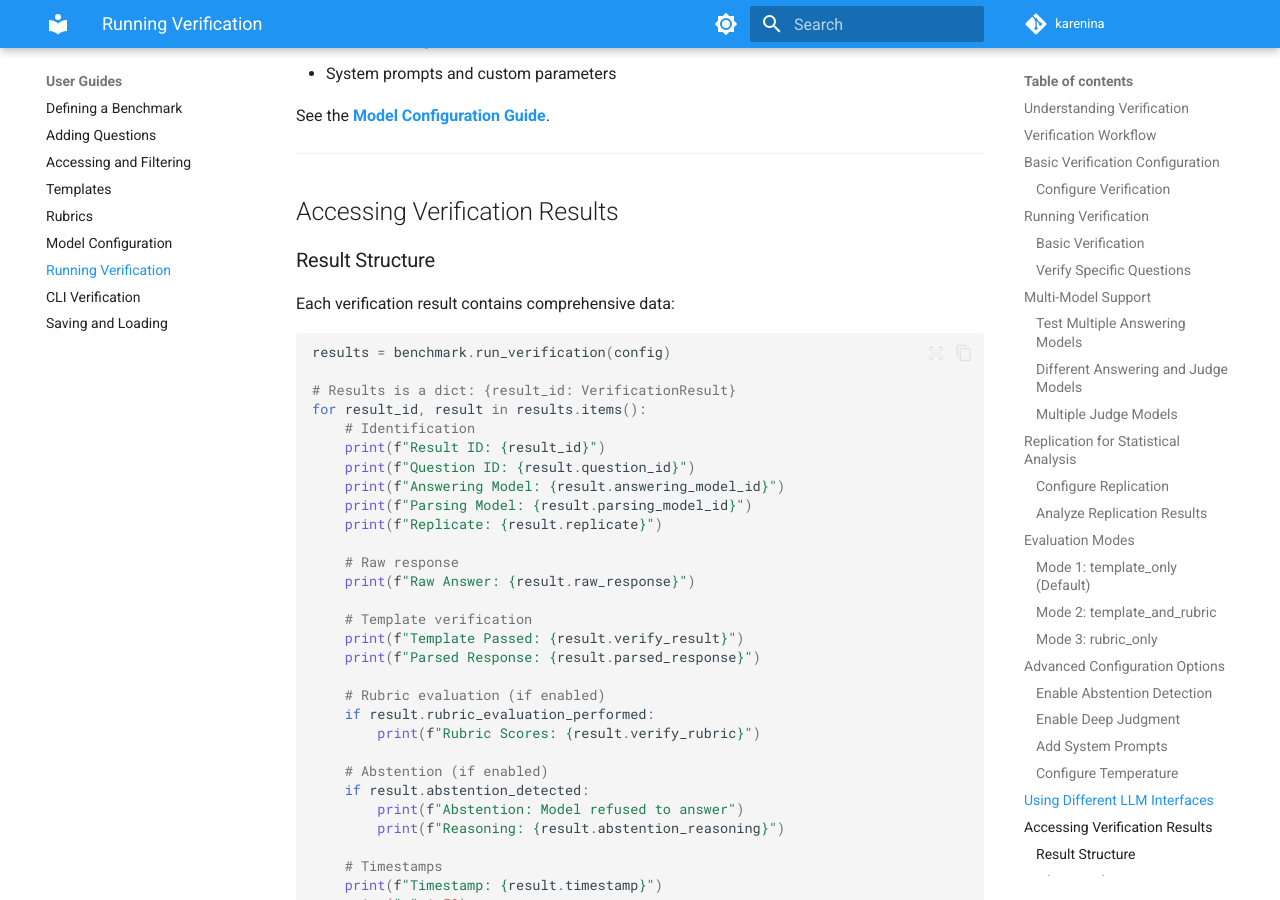
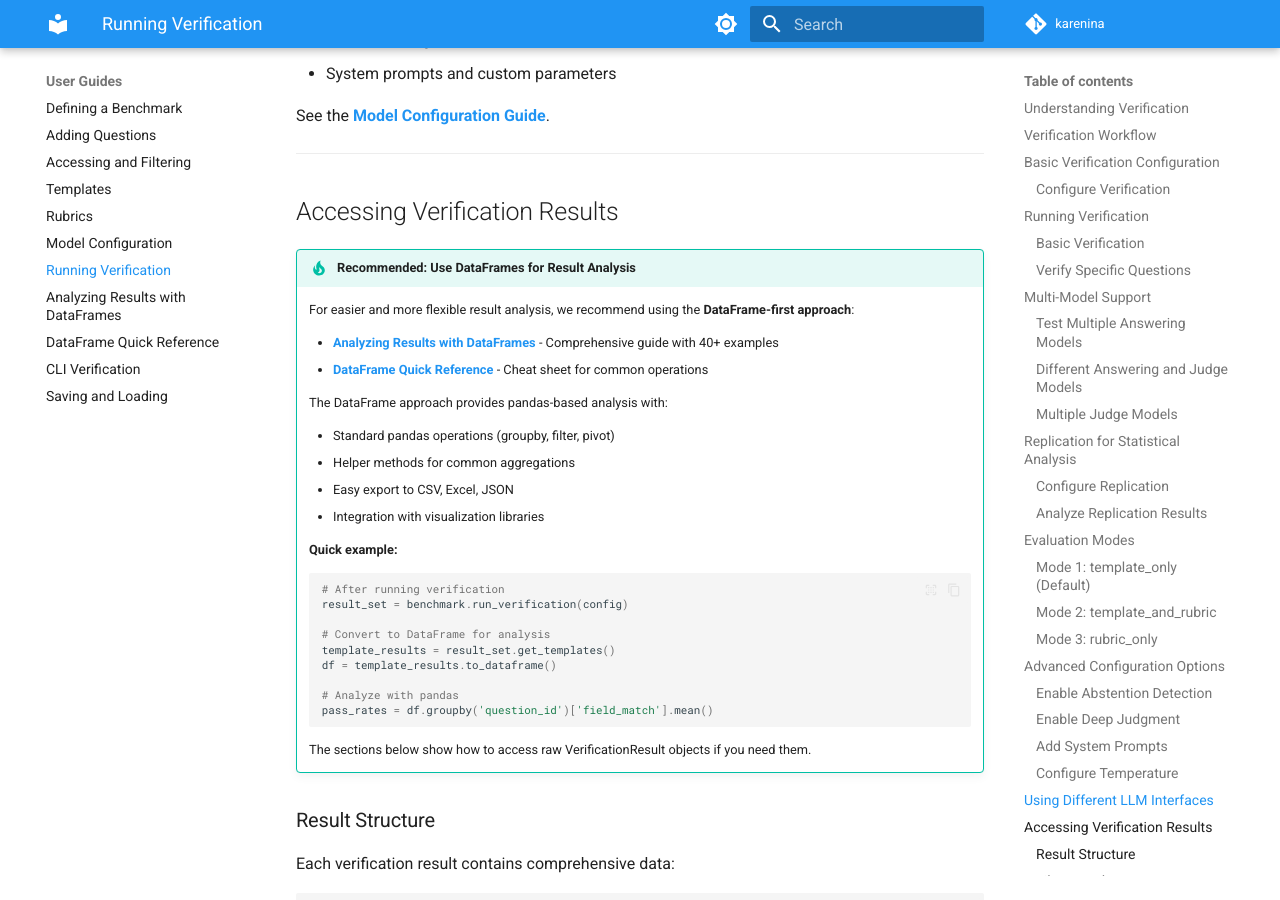
Before and after one commit to biocypher/karenina, an MkDocs documentation site: the page built from docs/using-karenina/verification.md, in a window 1280 px wide and 900 px high, scrolled down 12102 px. Built offline with MkDocs 1.6.1 and Material for MkDocs 9.7.7, drawn with Linux system fonts in a browser that asks for light colours; comment, search, counter and statistics services are not loaded.

Commit message:
docs(navigation): integrate DataFrame guides into documentation
Added DataFrame documentation to navigation and enhanced verification guide:

- mkdocs.yml: Added "Analyzing Results with DataFrames" and "DataFrame
  Quick Reference" to User Guides navigation after "Running Verification"
- verification.md: Added prominent tip box at start of "Accessing
  Verification Results" section recommending DataFrame-first approach
  with links to both guides and quick usage example

This makes the new DataFrame feature more discoverable by surfacing it
prominently where users first learn about accessing verification results.

🤖 Generated with [Claude Code](https://claude.com/claude-code)

Co-Authored-By: Claude <noreply@anthropic.com>

````diff
--- a/docs/using-karenina/verification.md
+++ b/docs/using-karenina/verification.md
@@ -572,6 +572,34 @@ See the **[Model Configuration Guide](model-configuration.md)**.
 
 ## Accessing Verification Results
 
+!!! tip "Recommended: Use DataFrames for Result Analysis"
+    For easier and more flexible result analysis, we recommend using the **DataFrame-first approach**:
+
+    - **[Analyzing Results with DataFrames](analyzing-results-dataframes.md)** - Comprehensive guide with 40+ examples
+    - **[DataFrame Quick Reference](dataframe-quick-reference.md)** - Cheat sheet for common operations
+
+    The DataFrame approach provides pandas-based analysis with:
+
+    - Standard pandas operations (groupby, filter, pivot)
+    - Helper methods for common aggregations
+    - Easy export to CSV, Excel, JSON
+    - Integration with visualization libraries
+
+    **Quick example:**
+    ```python
+    # After running verification
+    result_set = benchmark.run_verification(config)
+
+    # Convert to DataFrame for analysis
+    template_results = result_set.get_templates()
+    df = template_results.to_dataframe()
+
+    # Analyze with pandas
+    pass_rates = df.groupby('question_id')['field_match'].mean()
+    ```
+
+    The sections below show how to access raw VerificationResult objects if you need them.
+
 ### Result Structure
 
 Each verification result contains comprehensive data:
--- a/mkdocs.yml
+++ b/mkdocs.yml
@@ -106,6 +106,8 @@ nav:
     - Rubrics: using-karenina/rubrics.md
     - Model Configuration: using-karenina/model-configuration.md
     - Running Verification: using-karenina/verification.md
+    - Analyzing Results with DataFrames: using-karenina/analyzing-results-dataframes.md
+    - DataFrame Quick Reference: using-karenina/dataframe-quick-reference.md
     - CLI Verification: using-karenina/cli-verification.md
     - Saving and Loading: using-karenina/saving-loading.md
 
````
